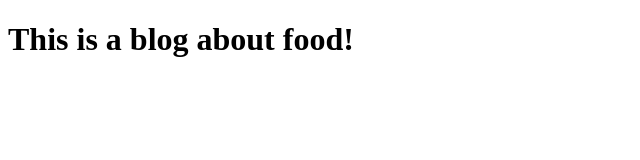
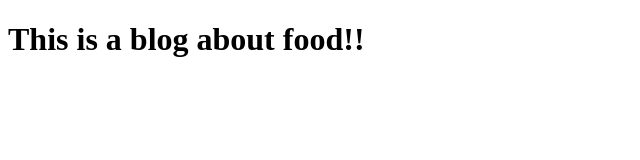
Before and after one commit to NghiaVu1010/blogSite, a plain HTML site: page index.html in a window 1280 px wide. Shown: the full height of the page, 0-640 px from the left. Drawn offline with Linux system fonts and the light colour scheme.

```diff
--- a/index.html
+++ b/index.html
@@ -5,6 +5,6 @@
         <link rel="stylesheet" type="style/css" href="style.css">
     </head>
     <body>
-        <h1>This is a blog about food!</h1>
+        <h1>This is a blog about food!!</h1>
     </body>
 </html>
```
